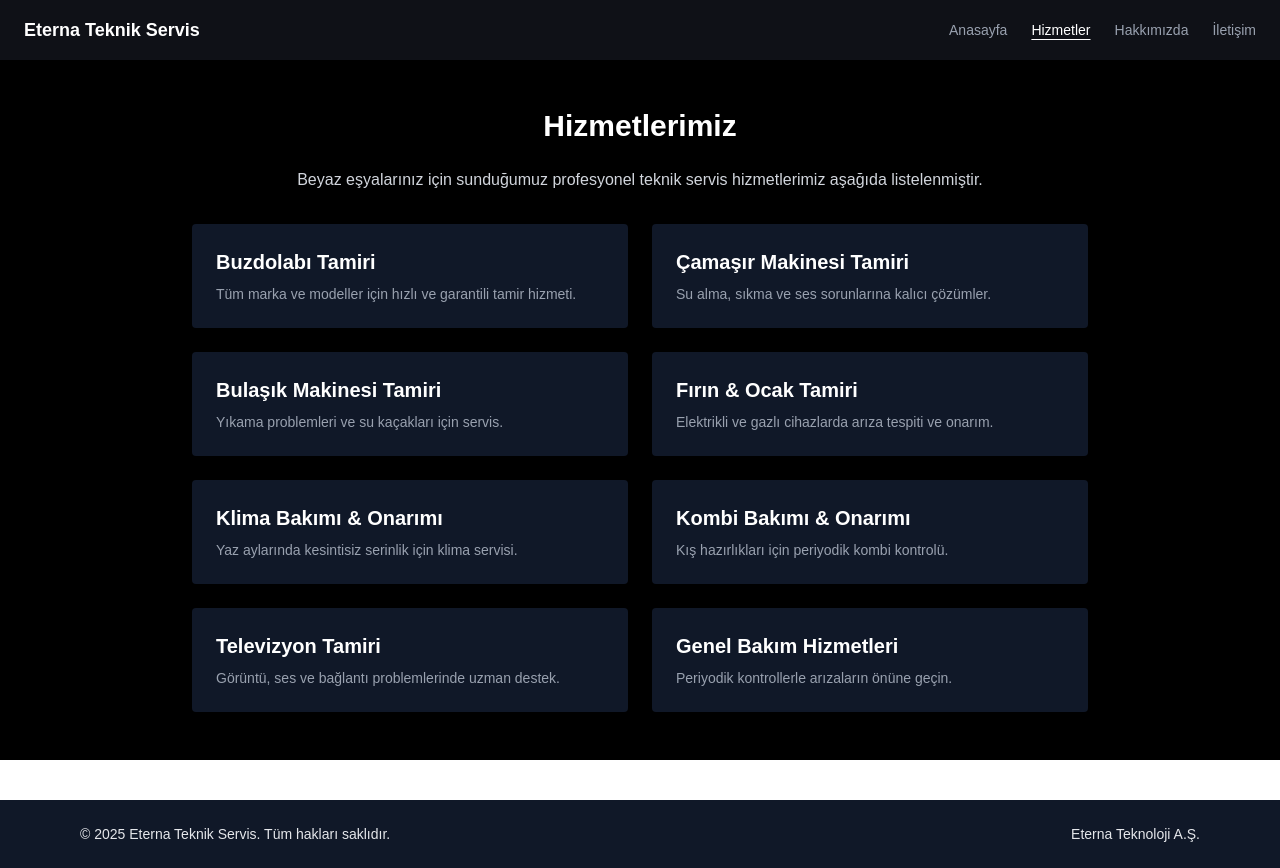
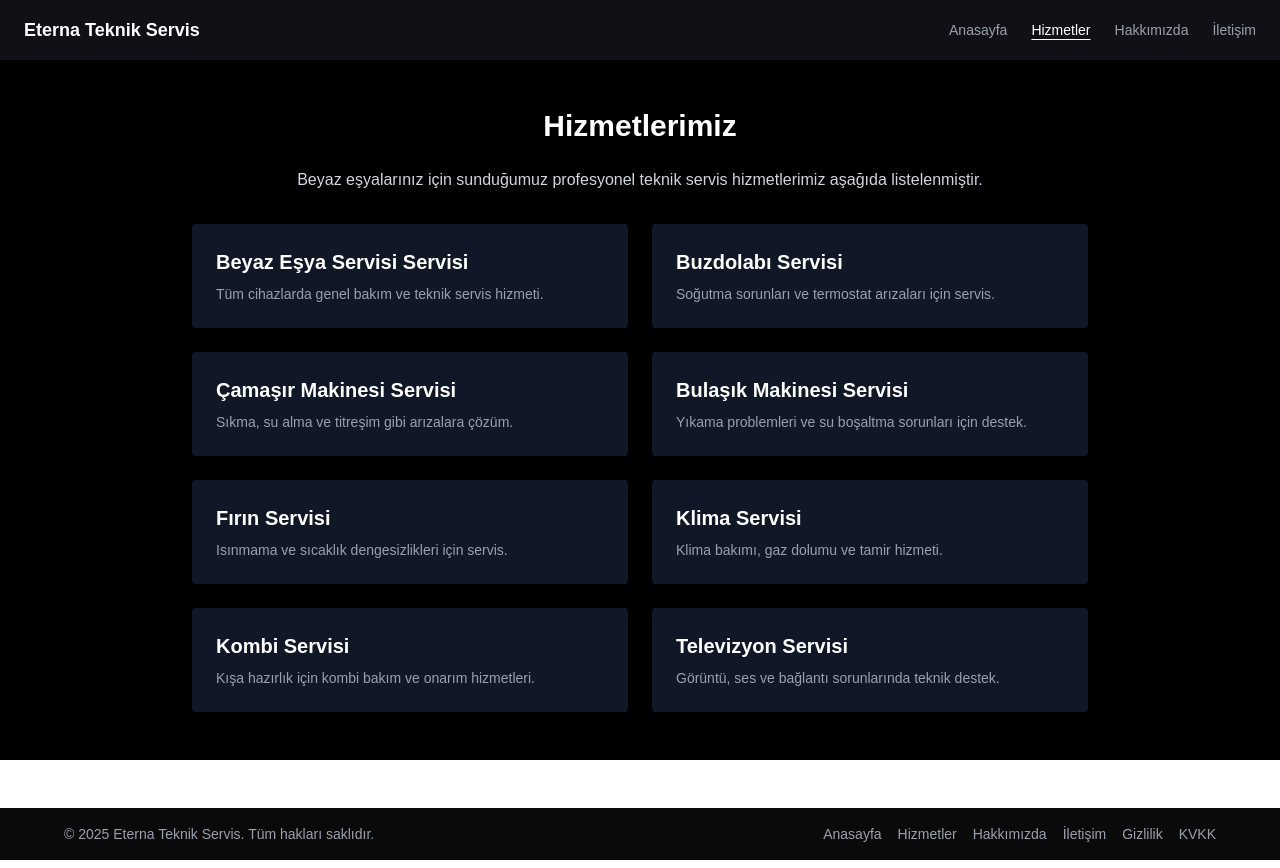
Before and after one commit to berkaybakac/service-web, a Next.js app: page /hizmetler in a window 1280 px wide. Built offline with nearby package versions, Linux system fonts and the light colour scheme.

Commit message:
Add dynamic service detail page with reviews and schema integration

```diff
--- a/src/app/hizmet/page.tsx
+++ b/src/app/hizmet/page.tsx
@@ -1,18 +1,18 @@
 'use client';
 
+import Head from 'next/head';
 import { useSearchParams } from 'next/navigation';
-import { useEffect, useState } from 'react';
 
 const services = {
   'Beyaz Eşya Servisi': {
     title: 'Beyaz Eşya Servisi',
     description:
-      'Beyaz eşyalarınızın tamiri, bakımı ve kurulumu için profesyonel servis.',
+      'Beyaz eşyaların tamiri, bakımı ve kurulumu için profesyonel servis.',
   },
   Buzdolabı: {
     title: 'Buzdolabı Tamiri',
     description:
-      'Soğutmayan, ses yapan veya su akıtan buzdolaplarınız için hızlı servis.',
+      'Soğutmayan, ses yapan veya su akıtan buzdolapları için hızlı servis.',
   },
   'Çamaşır Makinesi': {
     title: 'Çamaşır Makinesi Tamiri',
@@ -22,10 +22,10 @@ const services = {
   'Bulaşık Makinesi': {
     title: 'Bulaşık Makinesi Tamiri',
     description:
-      'Yıkama problemleri, deterjan almama gibi sorunlar için teknik destek.',
+      'Yıkama sorunları veya su sızdırma problemleri için teknik destek.',
   },
   Fırın: {
-    title: 'Fırın Tamiri',
+    title: 'Fırın & Ocak Tamiri',
     description:
       'Isıtma, pişirme ve elektronik arızalar için uzman fırın onarımı.',
   },
@@ -35,9 +35,8 @@ const services = {
       'Klima montajı, bakımı ve tamiri ile yaz sıcaklarında serin kalın.',
   },
   Kombi: {
-    title: 'Kombi Bakım & Onarım',
-    description:
-      'Kışa hazır olmak için periyodik bakım ve arıza giderme hizmetleri.',
+    title: 'Kombi Bakımı & Onarımı',
+    description: 'Kış hazırlıkları için kombi bakımı ve arıza giderme hizmeti.',
   },
   Televizyon: {
     title: 'Televizyon Tamiri',
@@ -45,48 +44,97 @@ const services = {
   },
 };
 
-export default function HizmetPage() {
+const fakeReviews = [
+  {
+    stars: 5,
+    text: 'Çok memnun kaldım, ekip çok hızlıydı. – Ayşe K.',
+  },
+  {
+    stars: 4,
+    text: 'Kombi bakımı titizlikle yapıldı. Tavsiye ederim. – Mehmet D.',
+  },
+  {
+    stars: 5,
+    text: 'Buzdolabı aynı gün tamir edildi, teşekkürler. – Emre S.',
+  },
+];
+
+export default function ServiceDetailPage() {
   const searchParams = useSearchParams();
-  const [service, setService] = useState<string | null>(null);
+  const serviceName = searchParams.get('service') || '';
+  const service = services[serviceName as keyof typeof services];
 
-  useEffect(() => {
-    const s = searchParams.get('service');
-    setService(s);
-  }, [searchParams]);
-
-  const serviceData = service
-    ? services[service as keyof typeof services]
+  const jsonLd = service
+    ? {
+        '@context': 'https://schema.org',
+        '@type': 'LocalBusiness',
+        name: `Eterna Teknik Servis - ${service.title}`,
+        description: service.description,
+        url: `https://example.com/hizmet?service=${encodeURIComponent(
+          serviceName
+        )}`,
+        telephone: '+908502324567',
+        address: {
+          '@type': 'PostalAddress',
+          streetAddress: 'İstanbul, Türkiye',
+          addressLocality: 'İstanbul',
+          addressCountry: 'TR',
+        },
+        aggregateRating: {
+          '@type': 'AggregateRating',
+          ratingValue: '4.7',
+          reviewCount: '3',
+        },
+        review: fakeReviews.map((r) => ({
+          '@type': 'Review',
+          reviewRating: {
+            '@type': 'Rating',
+            ratingValue: r.stars,
+            bestRating: 5,
+          },
+          reviewBody: r.text,
+        })),
+      }
     : null;
 
+  if (!service) {
+    return (
+      <main className="bg-black text-white p-8 text-center">
+        <h1 className="text-2xl font-bold mb-4">Hizmet Bulunamadı</h1>
+        <p>Lütfen geçerli bir hizmet adı girin.</p>
+      </main>
+    );
+  }
+
   return (
-    <main className="bg-black text-white px-6 py-12 min-h-screen">
-      <div className="max-w-3xl mx-auto text-center">
-        {serviceData ? (
-          <>
-            <h1 className="text-3xl font-bold mb-4">{serviceData.title}</h1>
-            <p className="text-gray-300 mb-8">{serviceData.description}</p>
+    <>
+      {jsonLd && (
+        <Head>
+          <script
+            type="application/ld+json"
+            dangerouslySetInnerHTML={{ __html: JSON.stringify(jsonLd) }}
+          />
+        </Head>
+      )}
+      <main className="bg-black text-white px-6 py-12">
+        <div className="max-w-3xl mx-auto text-center">
+          <h1 className="text-3xl font-bold mb-4">{service.title}</h1>
+          <p className="text-gray-300 mb-8">{service.description}</p>
 
-            <h2 className="text-xl font-semibold mb-2">Müşteri Yorumları</h2>
-            <ul className="space-y-4 text-left text-sm text-gray-400">
-              <li>
-                ⭐️⭐️⭐️⭐️⭐️ Çok memnun kaldım, ekip çok hızlıydı. – Ayşe K.
+          <h2 className="text-xl font-semibold mb-4">Müşteri Yorumları</h2>
+          <ul className="space-y-4">
+            {fakeReviews.map((review, index) => (
+              <li key={index} className="text-left">
+                <div className="text-yellow-400">
+                  {'★'.repeat(review.stars)}
+                  {'☆'.repeat(5 - review.stars)}
+                </div>
+                <p className="text-gray-300">{review.text}</p>
               </li>
-              <li>
-                ⭐️⭐️⭐️⭐️ Kombi bakımı titizlikle yapıldı. Tavsiye ederim. –
-                Mehmet D.
-              </li>
-              <li>
-                ⭐️⭐️⭐️⭐️⭐️ Buzdolabı aynı gün tamir edildi, teşekkürler. –
-                Emre S.
-              </li>
-            </ul>
-          </>
-        ) : (
-          <p className="text-gray-400">
-            Hizmet bulunamadı veya geçersiz parametre.
-          </p>
-        )}
-      </div>
-    </main>
+            ))}
+          </ul>
+        </div>
+      </main>
+    </>
   );
 }
--- a/src/app/hizmetler/page.tsx
+++ b/src/app/hizmetler/page.tsx
@@ -1,56 +1,61 @@
+'use client';
+import Link from 'next/link';
+
 export default function ServicesPage() {
+  const services = [
+    {
+      title: 'Beyaz Eşya Servisi',
+      desc: 'Tüm cihazlarda genel bakım ve teknik servis hizmeti.',
+    },
+    {
+      title: 'Buzdolabı',
+      desc: 'Soğutma sorunları ve termostat arızaları için servis.',
+    },
+    {
+      title: 'Çamaşır Makinesi',
+      desc: 'Sıkma, su alma ve titreşim gibi arızalara çözüm.',
+    },
+    {
+      title: 'Bulaşık Makinesi',
+      desc: 'Yıkama problemleri ve su boşaltma sorunları için destek.',
+    },
+    {
+      title: 'Fırın',
+      desc: 'Isınmama ve sıcaklık dengesizlikleri için servis.',
+    },
+    {
+      title: 'Klima',
+      desc: 'Klima bakımı, gaz dolumu ve tamir hizmeti.',
+    },
+    {
+      title: 'Kombi',
+      desc: 'Kışa hazırlık için kombi bakım ve onarım hizmetleri.',
+    },
+    {
+      title: 'Televizyon',
+      desc: 'Görüntü, ses ve bağlantı sorunlarında teknik destek.',
+    },
+  ];
+
   return (
     <main className="bg-black text-white px-6 py-12">
       <div className="max-w-4xl mx-auto">
         <h1 className="text-3xl font-bold mb-6 text-center">Hizmetlerimiz</h1>
-
         <p className="text-gray-300 mb-8 text-center">
           Beyaz eşyalarınız için sunduğumuz profesyonel teknik servis
           hizmetlerimiz aşağıda listelenmiştir.
         </p>
 
         <div className="grid grid-cols-1 md:grid-cols-2 gap-6">
-          {[
-            {
-              title: 'Buzdolabı Tamiri',
-              desc: 'Tüm marka ve modeller için hızlı ve garantili tamir hizmeti.',
-            },
-            {
-              title: 'Çamaşır Makinesi Tamiri',
-              desc: 'Su alma, sıkma ve ses sorunlarına kalıcı çözümler.',
-            },
-            {
-              title: 'Bulaşık Makinesi Tamiri',
-              desc: 'Yıkama problemleri ve su kaçakları için servis.',
-            },
-            {
-              title: 'Fırın & Ocak Tamiri',
-              desc: 'Elektrikli ve gazlı cihazlarda arıza tespiti ve onarım.',
-            },
-            {
-              title: 'Klima Bakımı & Onarımı',
-              desc: 'Yaz aylarında kesintisiz serinlik için klima servisi.',
-            },
-            {
-              title: 'Kombi Bakımı & Onarımı',
-              desc: 'Kış hazırlıkları için periyodik kombi kontrolü.',
-            },
-            {
-              title: 'Televizyon Tamiri',
-              desc: 'Görüntü, ses ve bağlantı problemlerinde uzman destek.',
-            },
-            {
-              title: 'Genel Bakım Hizmetleri',
-              desc: 'Periyodik kontrollerle arızaların önüne geçin.',
-            },
-          ].map(({ title, desc }) => (
-            <div
+          {services.map(({ title, desc }) => (
+            <Link
               key={title}
-              className="bg-gray-900 p-6 rounded shadow hover:shadow-lg transition"
+              href={`/hizmet?service=${encodeURIComponent(title)}`}
+              className="bg-gray-900 p-6 rounded shadow hover:shadow-lg transition block hover:bg-gray-800"
             >
-              <h2 className="text-xl font-semibold mb-2">{title}</h2>
+              <h2 className="text-xl font-semibold mb-2">{title} Servisi</h2>
               <p className="text-gray-400 text-sm">{desc}</p>
-            </div>
+            </Link>
           ))}
         </div>
       </div>
--- a/src/components/Footer.tsx
+++ b/src/components/Footer.tsx
@@ -1,14 +1,33 @@
-// src/components/Footer.tsx
-'use client';
-
-import company from '@/config/company';
+import Link from 'next/link';
 
 export default function Footer() {
   return (
-    <footer className="bg-gray-900 text-gray-200 text-sm py-6 mt-10">
-      <div className="max-w-6xl mx-auto px-4 flex flex-col sm:flex-row justify-between items-center">
-        <p className="text-center sm:text-left">{company.copyright}</p>
-        <p className="text-center sm:text-right">{company.legalName}</p>
+    <footer className="bg-[#0a0a0a] text-gray-400 text-sm px-6 py-4 mt-12">
+      <div className="max-w-6xl mx-auto flex flex-col sm:flex-row justify-between items-center gap-4">
+        <div>
+          © {new Date().getFullYear()} Eterna Teknik Servis. Tüm hakları
+          saklıdır.
+        </div>
+        <div className="flex flex-wrap gap-4 justify-center sm:justify-end">
+          <Link href="/" className="hover:underline">
+            Anasayfa
+          </Link>
+          <Link href="/hizmetler" className="hover:underline">
+            Hizmetler
+          </Link>
+          <Link href="/hakkimizda" className="hover:underline">
+            Hakkımızda
+          </Link>
+          <Link href="/iletisim" className="hover:underline">
+            İletişim
+          </Link>
+          <Link href="/gizlilik" className="hover:underline">
+            Gizlilik
+          </Link>
+          <Link href="/kvkk" className="hover:underline">
+            KVKK
+          </Link>
+        </div>
       </div>
     </footer>
   );
```
